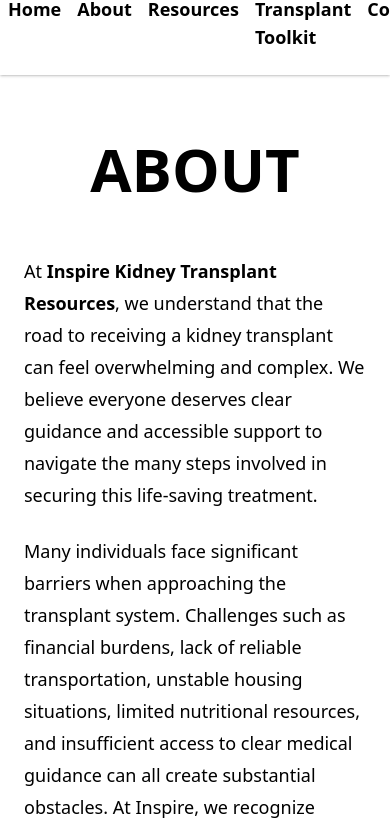
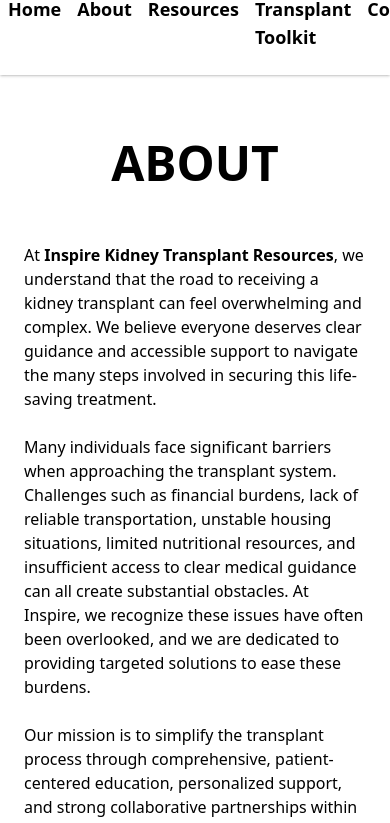
Before and after one commit to pitosanchez/inspire, a React (Vite) app: page / in a window 390 px wide. Shown: the part 769-1592 px from the top of the page. Built offline with nearby package versions, Linux system fonts and the light colour scheme.

Commit message:
added about again

```diff
--- a/src/components/ui/SectionHeading.tsx
+++ b/src/components/ui/SectionHeading.tsx
@@ -2,7 +2,7 @@ type SectionHeadingProps = { children: React.ReactNode };
 
 export function SectionHeading({ children }: SectionHeadingProps) {
   return (
-    <h1 className="text-black-700 mt-10 mb-8 text-center text-6xl font-bold">
+    <h1 className="text-black-700 mt-10 mb-8 text-center text-5xl font-bold">
       {children}
     </h1>
   );
--- a/src/components/ui/SectionParagraph.tsx
+++ b/src/components/ui/SectionParagraph.tsx
@@ -2,7 +2,7 @@ type SectionParagraphProps = { children: React.ReactNode };
 
 export function SectionParagraph({ children }: SectionParagraphProps) {
   return (
-    <p className="mx-auto w-full text-lg/8 font-normal lg:text-2xl">
+    <p className="text-md/8 mx-auto w-full font-normal lg:text-2xl">
       {children}
     </p>
   );
```
